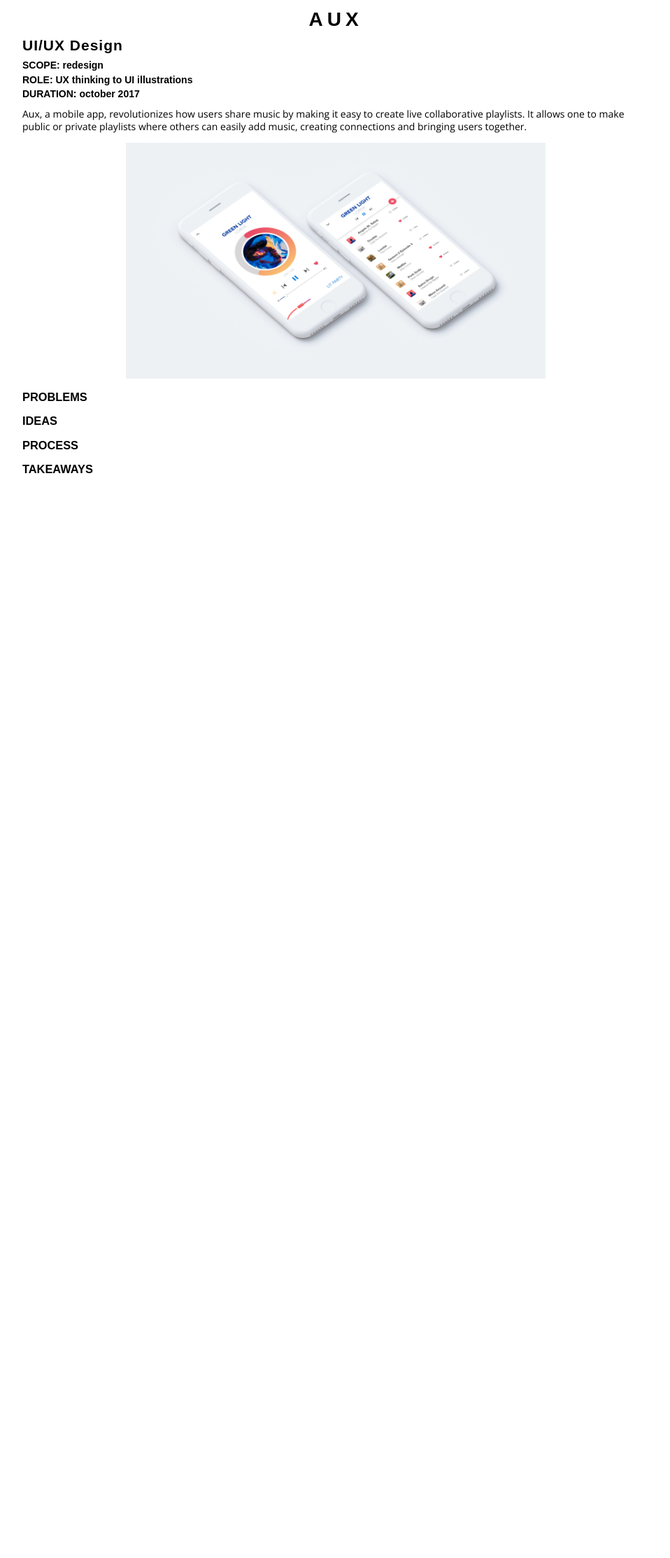
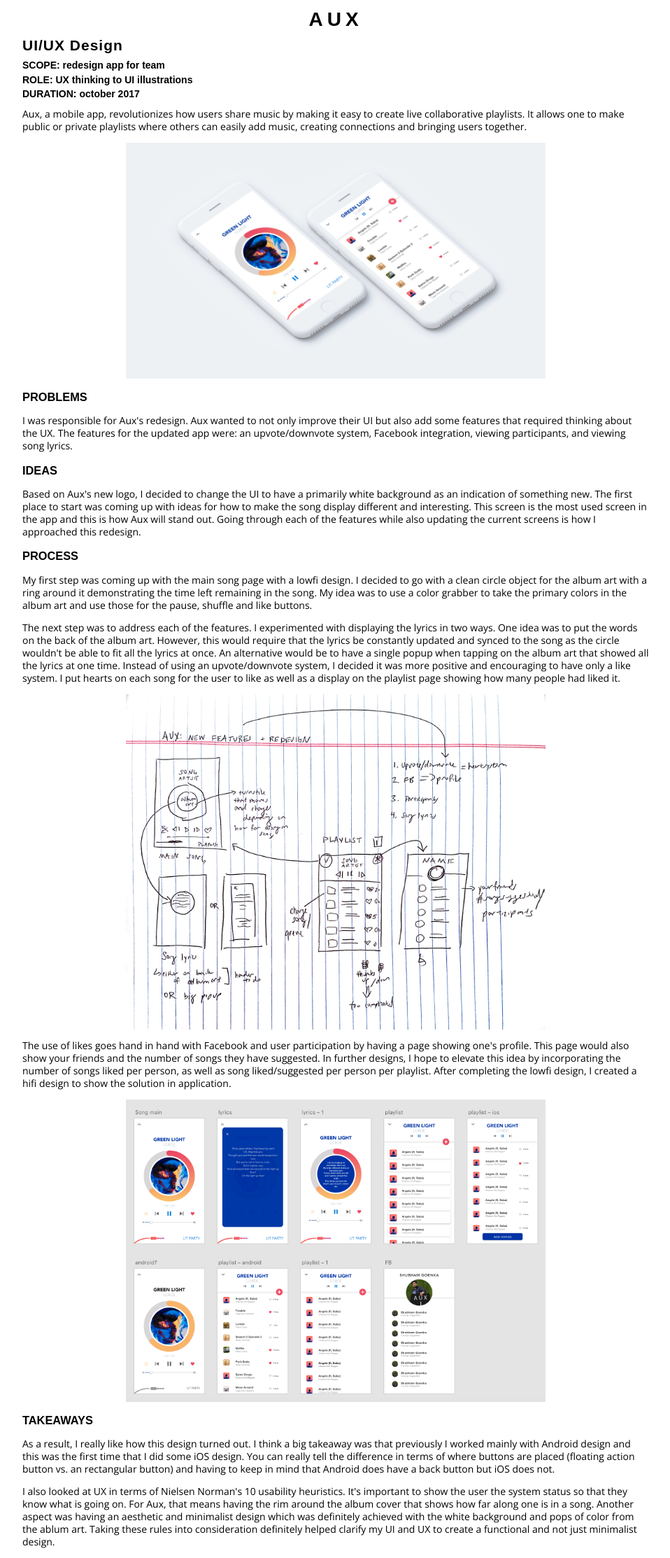
Before and after one commit to sarahtang/sarahtang.github.io, a PHP site: page /aux.html in a window 1280 px wide. Shown: the whole page at 70% size, without its empty margins (156-1114 px from the left). Before the commit the page ends 676 px from the top, so only its background shows below. Run offline with PHP 8.4, Linux system fonts and the light colour scheme; some web fonts are replaced.

Commit message:
aux
done

```diff
--- a/aux.html
+++ b/aux.html
@@ -14,7 +14,7 @@
 		<h2>UI/UX Design</h2>
 
 		<div class="info">
-			<h4>SCOPE: redesign</h4>
+			<h4>SCOPE: redesign app for team</h4>
 			<h4>ROLE: UX thinking to UI illustrations</h4>
 			<h4>DURATION: october 2017
 		</div>
@@ -28,18 +28,40 @@
 		<h3>PROBLEMS</h3>
 		<!-- Questions, issues -->
 
+		I was responsible for Aux's redesign. Aux wanted to not only improve their UI but also add some features that required thinking about the UX. The features for the updated app were: an upvote/downvote system, Facebook integration, viewing participants, and viewing song lyrics.
+
 
 		<h3>IDEAS</h3>
 		<!-- Solution -->
+
+		<p> Based on Aux's new logo, I decided to change the UI to have a primarily white background as an indication of something new. The first place to start was coming up with ideas for how to make the song display different and interesting. This screen is the most used screen in the app and this is how Aux will stand out. Going through each of the features while also updating the current screens is how I approached this redesign.</p>
 
 
 		<h3>PROCESS</h3>
 		<!-- Wireframes, lowfi, hifi designs -->
 		<!-- Solutions in application (visual) hifi!! -->
 
+		<p> My first step was coming up with the main song page with a lowfi design. I decided to go with a clean circle object for the album art with a ring around it demonstrating the time left remaining in the song. My idea was to use a color grabber to take the primary colors in the album art and use those for the pause, shuffle and like buttons. </p>
+
+		<p> The next step was to address each of the features. I experimented with displaying the lyrics in two ways. One idea was to put the words on the back of the album art. However, this would require that the lyrics be constantly updated and synced to the song as the circle wouldn't be able to fit all the lyrics at once. An alternative would be to have a single popup when tapping on the album art that showed all the lyrics at one time. Instead of using an upvote/downvote system, I decided it was more positive and encouraging to have only a like system. I put hearts on each song for the user to like as well as a display on the playlist page showing how many people had liked it.</p>
+
+
+		<div class="image">
+			<img class="image" src="aux/wireframe.jpg" alt="wireframe">
+		</div>
+
+		<p> The use of likes goes hand in hand with Facebook and user participation by having a page showing one's profile. This page would also show your friends and the number of songs they have suggested. In further designs, I hope to elevate this idea by incorporating the number of songs liked per person, as well as song liked/suggested per person per playlist. After completing the lowfi design, I created a hifi design to show the solution in application.</p>
+
+		<div class="image">
+			<img class="image" src="aux/hifi.png" alt="hifi">
+		</div>
+
 
 		<h3>TAKEAWAYS</h3>
 		<!-- as well as other considerations -->
+		<p>As a result, I really like how this design turned out. I think a big takeaway was that previously I worked mainly with Android design and this was the first time that I did some iOS design. You can really tell the difference in terms of where buttons are placed (floating action button vs. an rectangular button) and having to keep in mind that Android does have a back button but iOS does not.</p>
+
+		<p>I also looked at UX in terms of Nielsen Norman's 10 usability heuristics. It's important to show the user the system status so that they know what is going on. For Aux, that means having the rim around the album cover that shows how far along one is in a song. Another aspect was having an aesthetic and minimalist design which was definitely achieved with the white background and pops of color from the ablum art. Taking these rules into consideration definitely helped clarify my UI and UX to create a functional and not just minimalist design.</p>
 
 	</section>
 
--- a/index.html
+++ b/index.html
@@ -1,7 +1,6 @@
 <!-- TODO -->
 <!-- Mood board: make it like an array of all different sizes -->
 <!-- Eco dentistry posters -->
-<!-- MDB logo -->
 <!-- AUX -->
 <!-- assassins guild -->
 
@@ -35,7 +34,7 @@
 		<h1 align="middle"> SARAH TANG </h1>
 		<h4 align="middle"> Experience designer and illustrator. Currently a second year student at UC Berkeley. Working towards a double major in Computer Science & Conservation and Resource Studies. </h4>
 		<div style="text-align: center;">
-			<img class="image" src="circle.png" alt="circle">
+			<img class="image3" src="picto.png" alt="circle">
 		</div>
 	<!-- </body> -->
 	</div>
@@ -44,6 +43,7 @@
 	<!-- Main -->
 	<div id="main">
 
+	<p></p>
 	<div class="hyperlinks">
 	<!-- Hyperlinks -->
 		<a href="projects.html"> Projects </a>
@@ -53,7 +53,6 @@
 		<p> About </p>
 	</div>
 
-
 	</div>
 
 
--- a/main.css
+++ b/main.css
@@ -30,6 +30,14 @@
 
 .image2 {
   width: 450px;
+  height: auto;
+  left: 50%;
+  display: block;
+  margin: auto;
+}
+
+.image2 {
+  width: 300px;
   height: auto;
   left: 50%;
   display: block;
```
Also changed, not shown: projects.html (+4 -3 lines), aux/hifi.png (added), aux/wireframe.jpg (added), picto.png (added), 1 other file.
